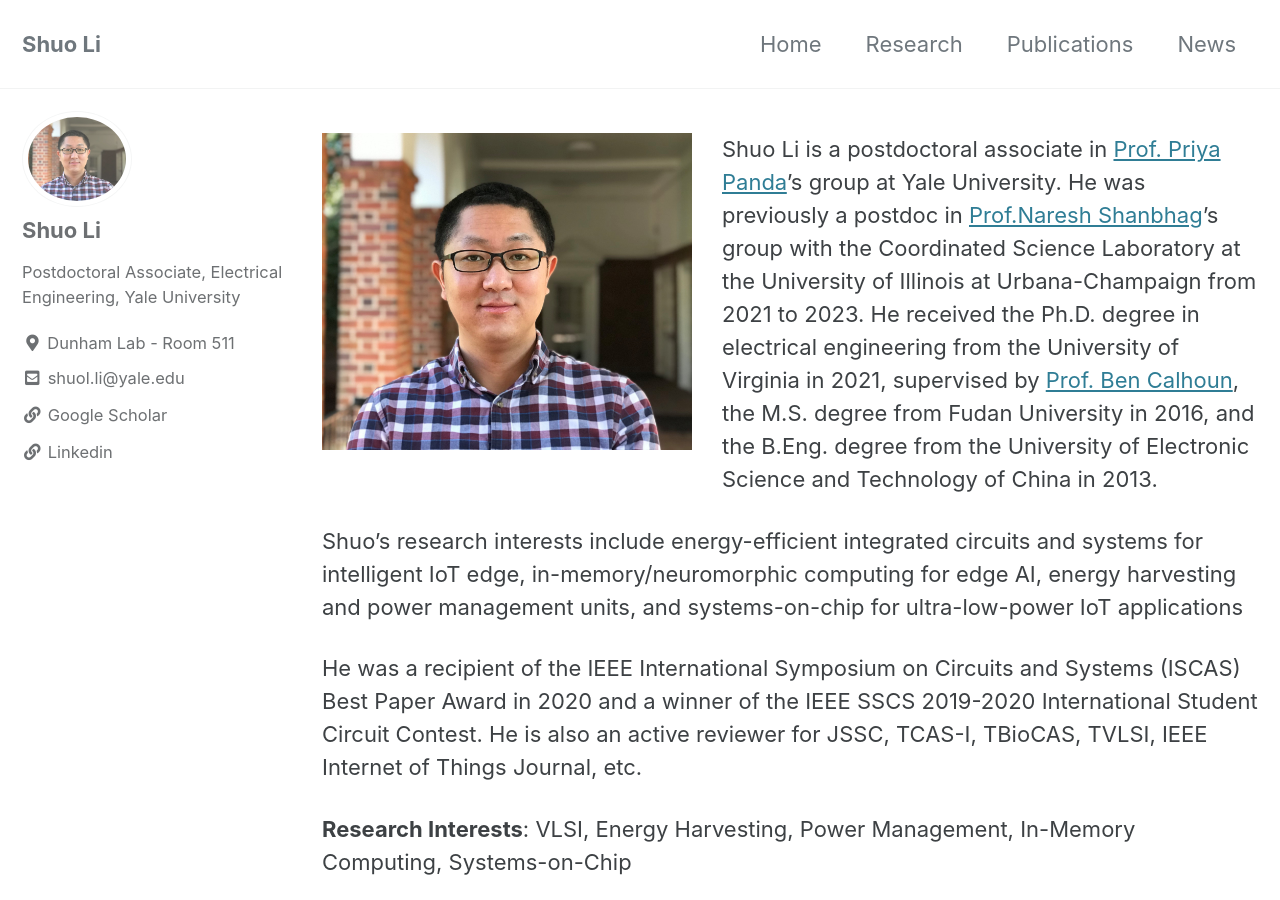
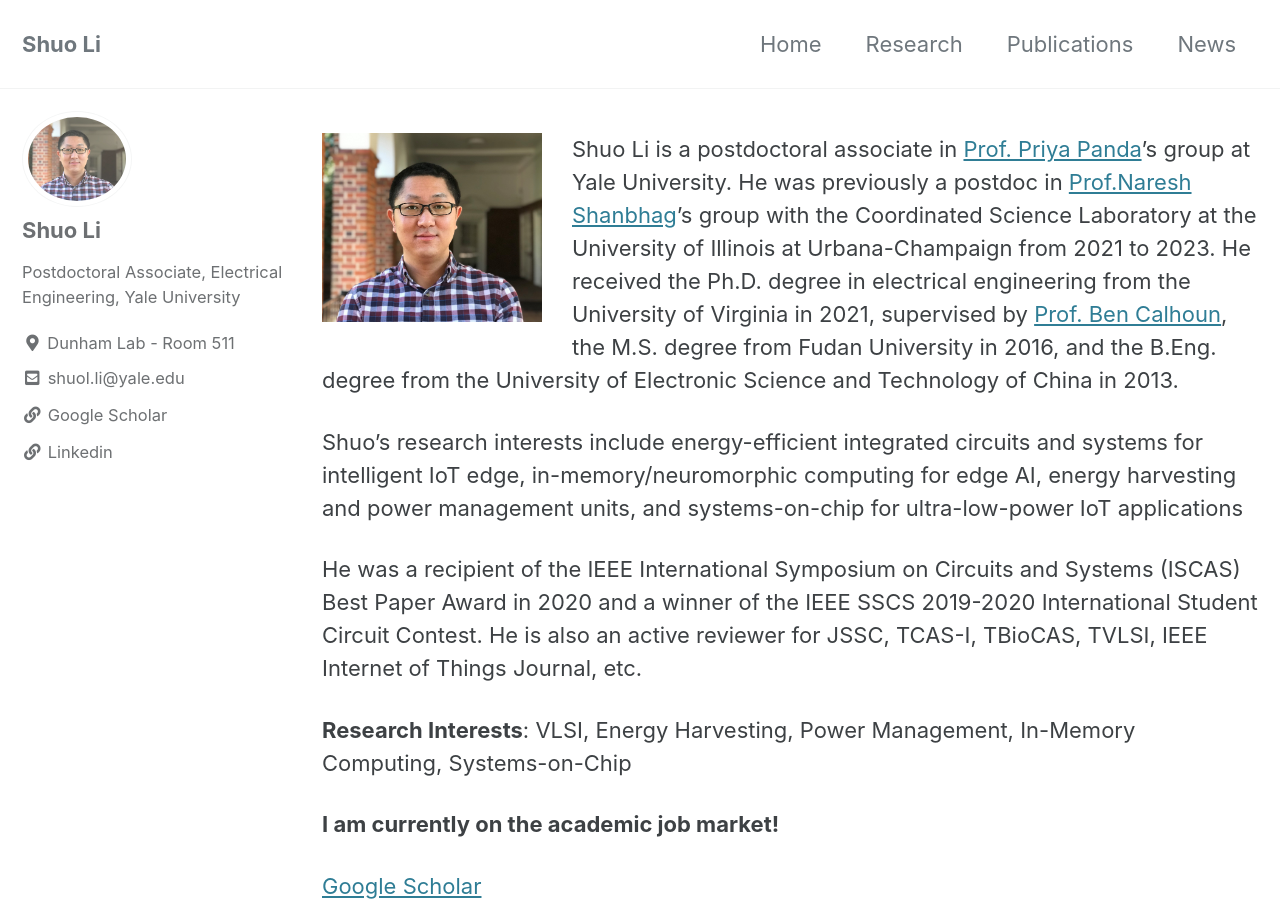
Before and after one commit to shuoli365/shuoli365.github.io, a Jekyll site: the page built from index.md, in a window 1280 px wide and 900 px high. Built offline with Jekyll 4.4.1, drawn with Linux system fonts in a browser that asks for light colours; cached includes are drawn as plain includes.

Commit message:
Update index.md

```diff
--- a/index.md
+++ b/index.md
@@ -5,7 +5,7 @@
 description: The pages meta description
 ---
 
-<img src="/assets/images/shuo_li.jpg" width="400" align="left" style="padding-right: 30px; padding-bottom: 20px;"> Shuo Li is a postdoctoral associate in [Prof. Priya Panda](https://intelligentcomputinglab.yale.edu/principal-investigator)'s group at Yale University. He was previously a postdoc in [Prof.Naresh Shanbhag](https://shanbhag.ece.illinois.edu/index.html)'s group with the Coordinated Science Laboratory at the University of Illinois at Urbana-Champaign from 2021 to 2023. He received the Ph.D. degree in electrical engineering from the University of Virginia in 2021, supervised by [Prof. Ben Calhoun](https://rlpvlsi.ece.virginia.edu/), the M.S. degree from Fudan University in 2016, and the B.Eng. degree from the University of Electronic Science and Technology of China in 2013.
+<img src="/assets/images/shuo_li.jpg" width="250" align="left" style="padding-right: 30px; padding-bottom: 20px;"> Shuo Li is a postdoctoral associate in [Prof. Priya Panda](https://intelligentcomputinglab.yale.edu/principal-investigator)'s group at Yale University. He was previously a postdoc in [Prof.Naresh Shanbhag](https://shanbhag.ece.illinois.edu/index.html)'s group with the Coordinated Science Laboratory at the University of Illinois at Urbana-Champaign from 2021 to 2023. He received the Ph.D. degree in electrical engineering from the University of Virginia in 2021, supervised by [Prof. Ben Calhoun](https://rlpvlsi.ece.virginia.edu/), the M.S. degree from Fudan University in 2016, and the B.Eng. degree from the University of Electronic Science and Technology of China in 2013.
 
 Shuo's research interests include energy-efficient integrated circuits and systems for intelligent IoT edge, in-memory/neuromorphic computing for edge AI, energy harvesting and power management units, and systems-on-chip for ultra-low-power IoT applications
 
```
